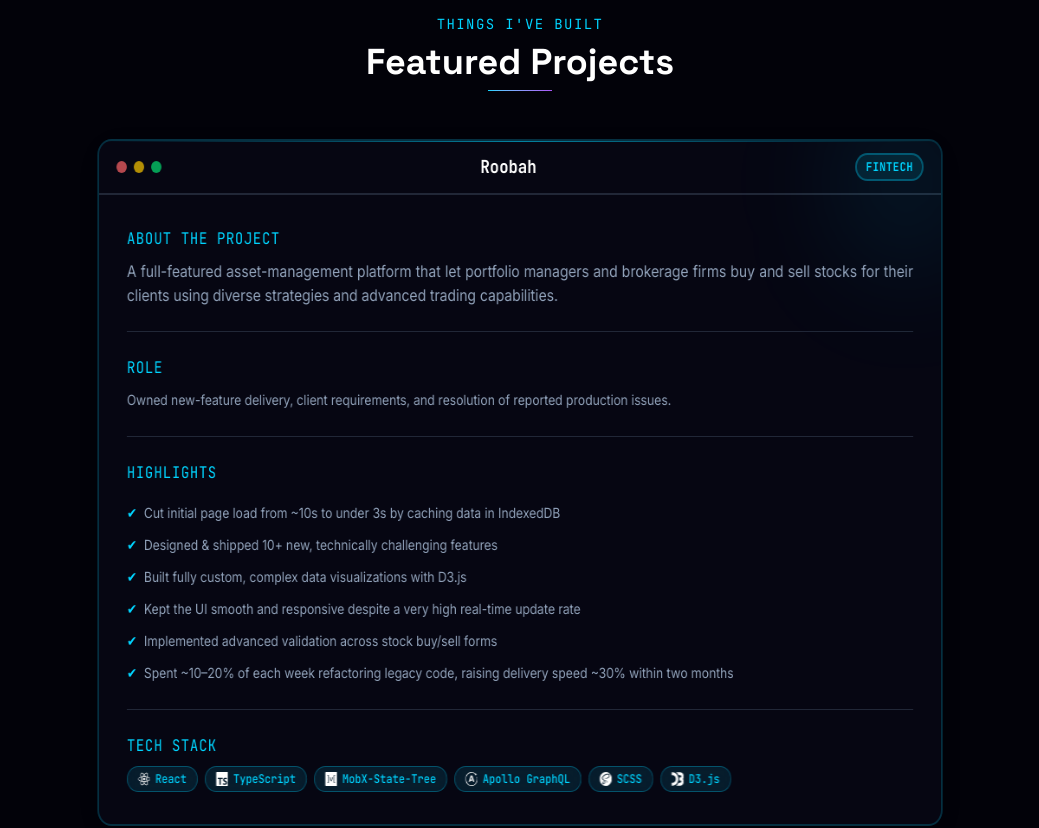
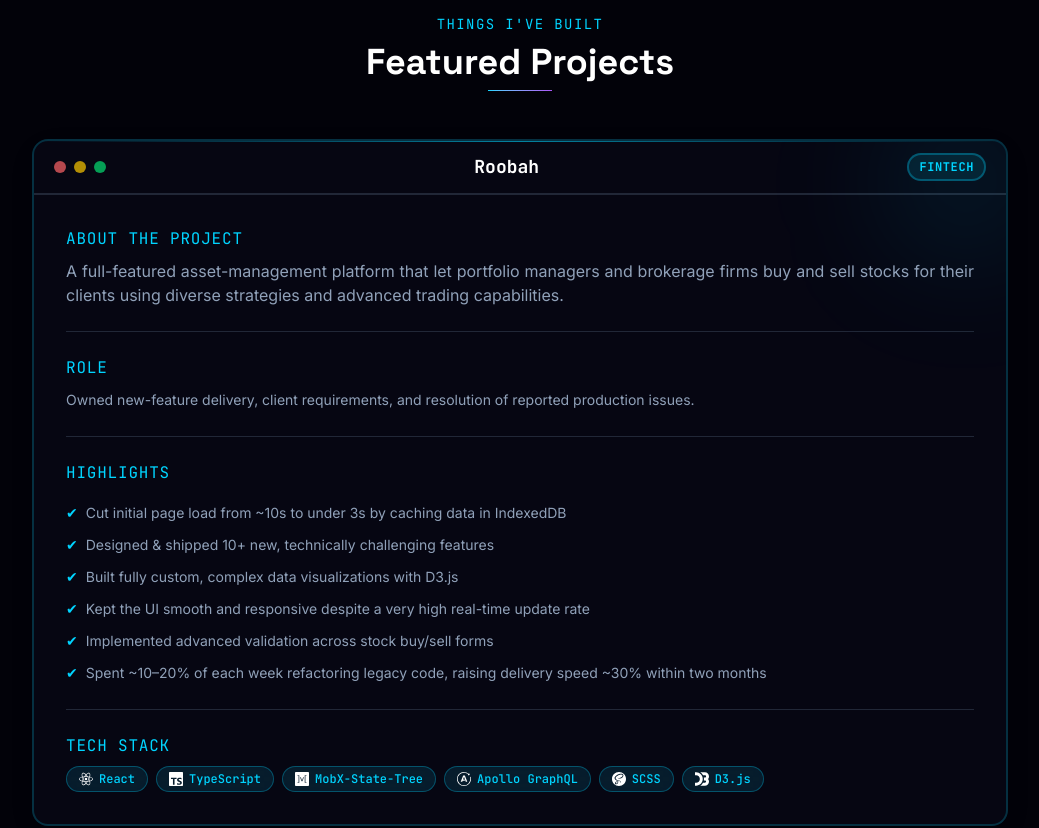
Before and after one commit to jafari-dev/jafari-dev.github.io, a Next.js app: page / in a window 1280 px wide. Shown: the part 5220-6048 px from the top of the page, without its empty margins (120-1159 px from the left). Built offline with nearby package versions, Linux system fonts and the light colour scheme.

Commit message:
fix: remove prject card rotate style

```diff
--- a/src/components/sections/Projects.tsx
+++ b/src/components/sections/Projects.tsx
@@ -62,7 +62,7 @@ export default function Projects() {
             return (
               <motion.article
                 key={project.name}
-                className={`glass rounded-2xl border-2! overflow-hidden transition-colors duration-300 ${colors.border} relative rotate-y-30!`}
+                className={`glass rounded-2xl border-2! overflow-hidden transition-colors duration-300 ${colors.border} relative`}
                 initial={{ opacity: 0, y: 40 }}
                 whileInView={{ opacity: 1, y: 0 }}
                 viewport={{ once: true, margin: '-60px', }}
```
